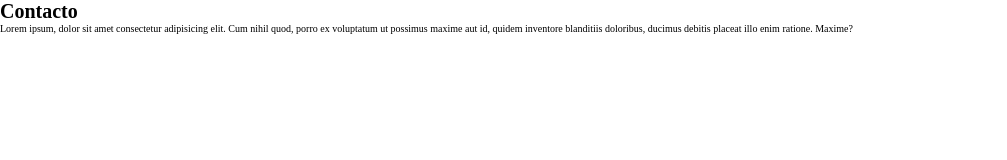
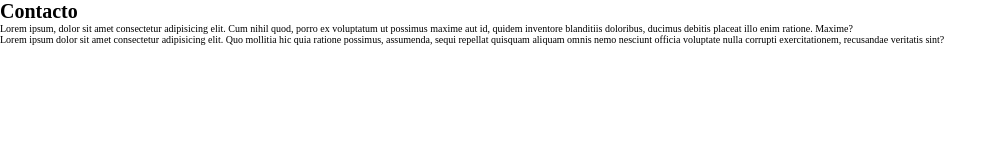
Before and after one commit to gmichelan2/pruebacoder, a plain HTML site: page pages/contacto.html in a window 1280 px wide. Shown: the whole page, without its empty margins (0-1007 px from the left). Drawn offline with Linux system fonts and the light colour scheme.

Commit message:
cambios de urgencia

```diff
--- a/pages/contacto.html
+++ b/pages/contacto.html
@@ -12,5 +12,8 @@
     <div>
         Lorem ipsum, dolor sit amet consectetur adipisicing elit. Cum nihil quod, porro ex voluptatum ut possimus maxime aut id, quidem inventore blanditiis doloribus, ducimus debitis placeat illo enim ratione. Maxime?
     </div>
+    <div>
+        Lorem ipsum dolor sit amet consectetur adipisicing elit. Quo mollitia hic quia ratione possimus, assumenda, sequi repellat quisquam aliquam omnis nemo nesciunt officia voluptate nulla corrupti exercitationem, recusandae veritatis sint?
+    </div>
 </body>
 </html>
```
Also changed, not shown: index.html (+1 -1 lines).
